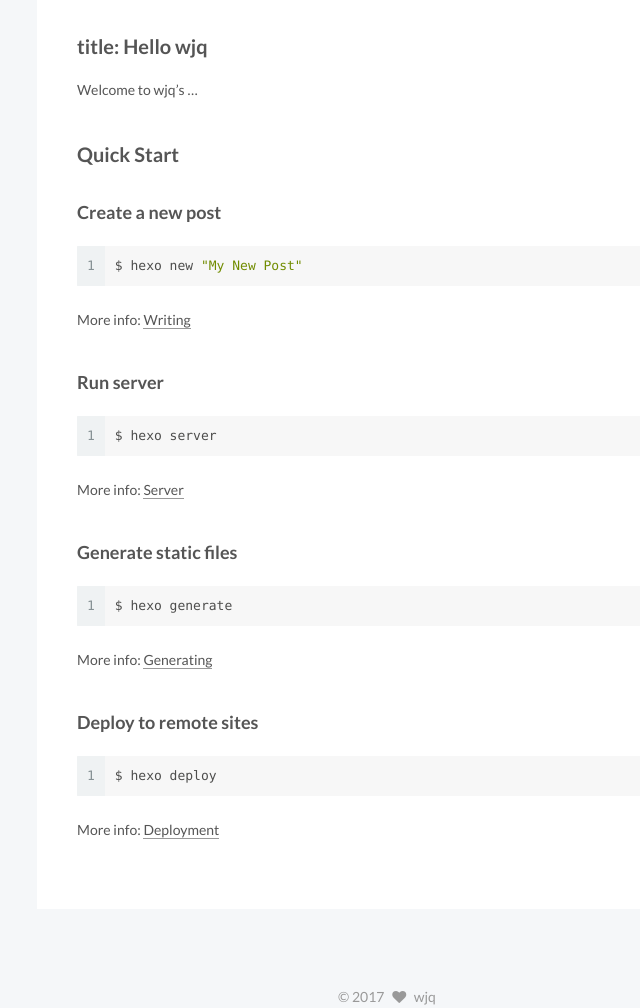
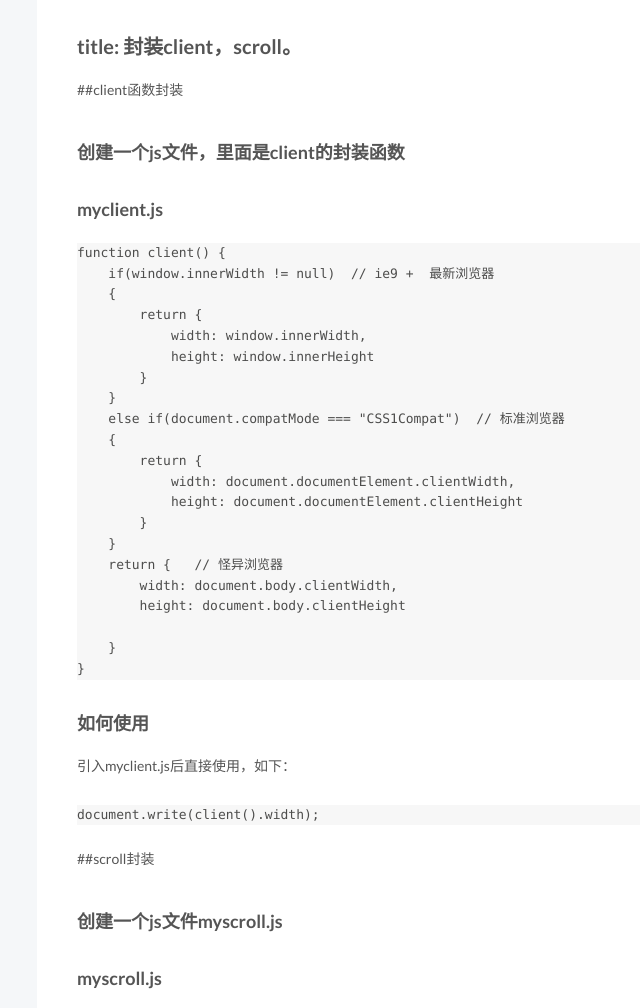
Before and after one commit to wjq66/wjq66.github.io, a plain HTML site: page index.html in a window 1280 px wide. Shown: the part 1200-2208 px from the top of the page, without its empty margins (383-1023 px from the left). Drawn offline with Linux system fonts and the light colour scheme.

Commit message:
Site updated: 2017-05-04 17:36:58

```diff
--- a/index.html
+++ b/index.html
@@ -473,16 +473,55 @@
 
 
             <hr>
-<h2 id="title-Hello-wjq"><a href="#title-Hello-wjq" class="headerlink" title="title: Hello wjq"></a>title: Hello wjq</h2><p>Welcome to wjq’s …  </p>
-<h2 id="Quick-Start"><a href="#Quick-Start" class="headerlink" title="Quick Start"></a>Quick Start</h2><h3 id="Create-a-new-post"><a href="#Create-a-new-post" class="headerlink" title="Create a new post"></a>Create a new post</h3><figure class="highlight bash"><table><tr><td class="gutter"><pre><div class="line">1</div></pre></td><td class="code"><pre><div class="line">$ hexo new <span class="string">"My New Post"</span></div></pre></td></tr></table></figure>
-<p>More info: <a href="https://hexo.io/docs/writing.html" target="_blank" rel="external">Writing</a></p>
-<h3 id="Run-server"><a href="#Run-server" class="headerlink" title="Run server"></a>Run server</h3><figure class="highlight bash"><table><tr><td class="gutter"><pre><div class="line">1</div></pre></td><td class="code"><pre><div class="line">$ hexo server</div></pre></td></tr></table></figure>
-<p>More info: <a href="https://hexo.io/docs/server.html" target="_blank" rel="external">Server</a></p>
-<h3 id="Generate-static-files"><a href="#Generate-static-files" class="headerlink" title="Generate static files"></a>Generate static files</h3><figure class="highlight bash"><table><tr><td class="gutter"><pre><div class="line">1</div></pre></td><td class="code"><pre><div class="line">$ hexo generate</div></pre></td></tr></table></figure>
-<p>More info: <a href="https://hexo.io/docs/generating.html" target="_blank" rel="external">Generating</a></p>
-<h3 id="Deploy-to-remote-sites"><a href="#Deploy-to-remote-sites" class="headerlink" title="Deploy to remote sites"></a>Deploy to remote sites</h3><figure class="highlight bash"><table><tr><td class="gutter"><pre><div class="line">1</div></pre></td><td class="code"><pre><div class="line">$ hexo deploy</div></pre></td></tr></table></figure>
-<p>More info: <a href="https://hexo.io/docs/deployment.html" target="_blank" rel="external">Deployment</a></p>
+<h2 id="title-封装client，scroll。"><a href="#title-封装client，scroll。" class="headerlink" title="title: 封装client，scroll。"></a>title: 封装client，scroll。</h2><p>##client函数封装</p>
+<h3 id="创建一个js文件，里面是client的封装函数"><a href="#创建一个js文件，里面是client的封装函数" class="headerlink" title="创建一个js文件，里面是client的封装函数"></a>创建一个js文件，里面是client的封装函数</h3><h3 id="myclient-js"><a href="#myclient-js" class="headerlink" title="myclient.js"></a>myclient.js</h3><pre><code>function client() {
+    if(window.innerWidth != null)  // ie9 +  最新浏览器
+    {
+        return {
+            width: window.innerWidth,
+            height: window.innerHeight
+        }
+    }
+    else if(document.compatMode === &quot;CSS1Compat&quot;)  // 标准浏览器
+    {
+        return {
+            width: document.documentElement.clientWidth,
+            height: document.documentElement.clientHeight
+        }
+    }
+    return {   // 怪异浏览器
+        width: document.body.clientWidth,
+        height: document.body.clientHeight
 
+    }
+}
+</code></pre><h3 id="如何使用"><a href="#如何使用" class="headerlink" title="如何使用"></a>如何使用</h3><p>引入myclient.js后直接使用，如下：</p>
+<pre><code>document.write(client().width);
+</code></pre><p>##scroll封装</p>
+<h3 id="创建一个js文件myscroll-js"><a href="#创建一个js文件myscroll-js" class="headerlink" title="创建一个js文件myscroll.js"></a>创建一个js文件myscroll.js</h3><h3 id="myscroll-js"><a href="#myscroll-js" class="headerlink" title="myscroll.js"></a>myscroll.js</h3><pre><code>function scroll() {
+    if(window.pageYOffset != null)  //  ie9+ 和其他浏览器
+    {
+        return {
+            left: window.pageXOffset,
+            top: window.pageYOffset
+        }
+    }
+    else if(document.compatMode == &quot;CSS1Compat&quot;)  // 声明的了 DTD
+    // 检测是不是怪异模式的浏览器 -- 就是没有 声明&lt;!DOCTYPE html&gt;
+    {
+        return {
+            left: document.documentElement.scrollLeft,
+            top: document.documentElement.scrollTop
+        }
+    }
+    return { //  剩下的肯定是怪异模式的
+        left: document.body.scrollLeft,
+        top: document.body.scrollTop
+    }
+}
+</code></pre><h3 id="如何使用-1"><a href="#如何使用-1" class="headerlink" title="如何使用"></a>如何使用</h3><p>引入myscroll.js后直接使用，例如：</p>
+<pre><code>document.title = scroll().top;
+</code></pre>
 
 
 
@@ -574,7 +613,7 @@
 
             <div class="site-state-item site-state-tags">
 
-                <span class="site-state-item-count">2</span>
+                <span class="site-state-item-count">3</span>
                 <span class="site-state-item-name">标签</span>
 
             </div>
```
Also changed, not shown: 2017/04/08/wjq/index.html (+57 -18 lines), 2017/04/28/css/index.html (+1 -1 lines), 404.html (+1 -1 lines), archives/2017/index.html (+1 -1 lines), archives/index.html (+1 -1 lines), atom.xml (+52 -13 lines), sitemap.xml (+7 -7 lines), tags/client-scroll/index.html (renamed from archives/2017/04/index.html, +13 -76 lines), tags/css3/index.html (+1 -1 lines).
